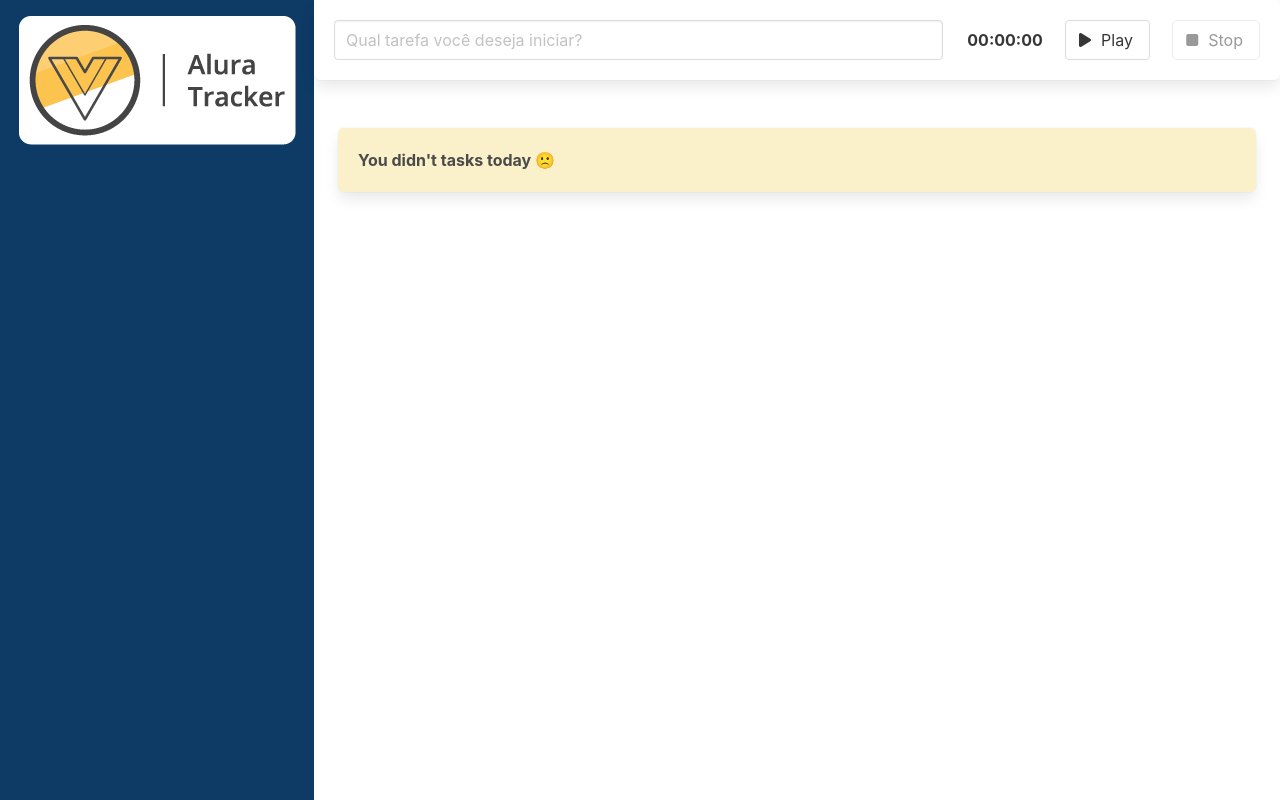
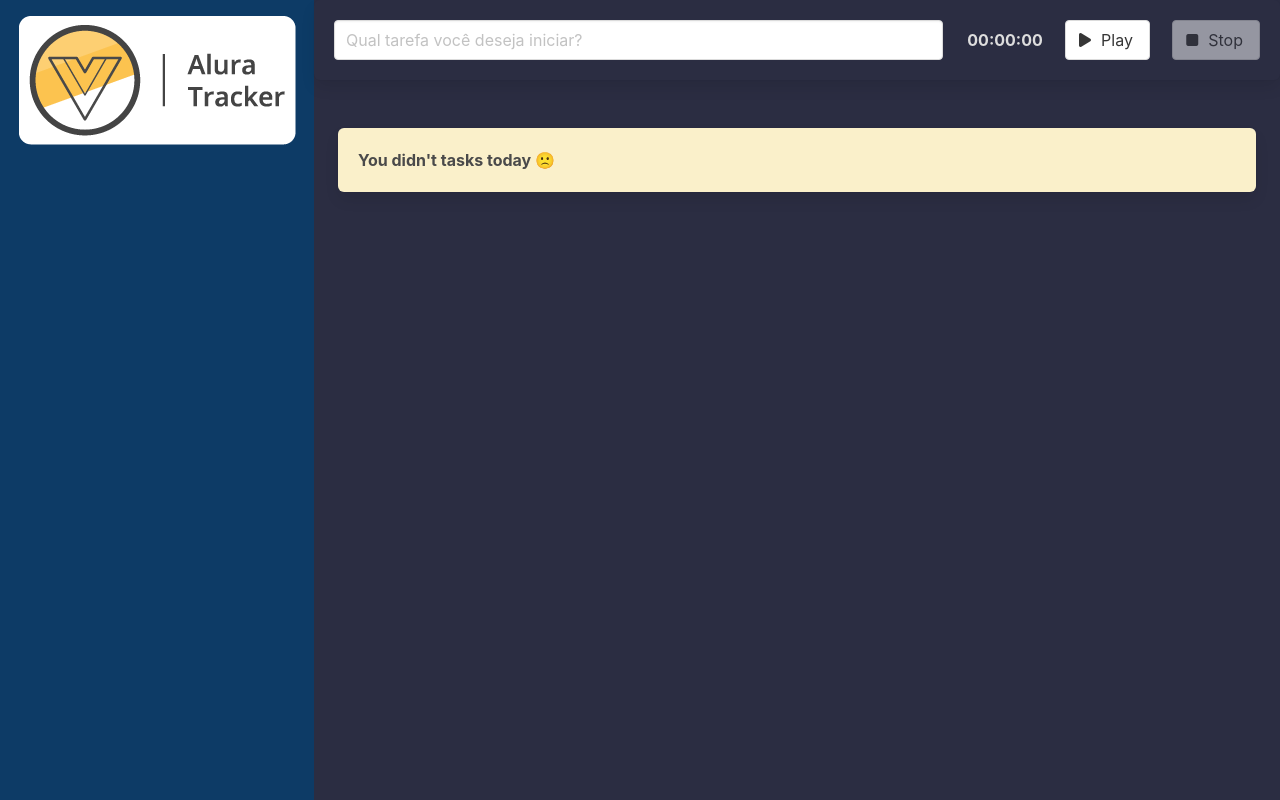
Before and after one commit to CelsonF/alura-tracker, a Vue app: page / in a window 1280 px wide. Built offline with nearby package versions, Linux system fonts and the light colour scheme.

Commit message:
Add darkmode in project

```diff
--- a/src/App.vue
+++ b/src/App.vue
@@ -1,9 +1,9 @@
 <template>
-  <main class="columns ls-gapless is-multiline">
+  <main class="columns ls-gapless is-multiline dark-mode">
 		<div class="column is-one-quarter pr-0 pb-0">
 			<SideBar/>
 		</div>
-		<div class="column is-three-quarter pl-0">
+		<div class="column is-three-quarter pl-0 content">
 			<Form @when-finished-task="addTask"/>
 			<div class="p-5">
 				<Task v-for="(task, index) in tasks" :key="index" :task="task"/>
@@ -49,3 +49,21 @@ export default defineComponent ({
 })
 
 </script>
+
+<style>
+
+main {
+	--bg-primary:#fff;
+	--text-primary:#000;
+}
+
+main.dark-mode {
+	--bg-primary:#2b2d42;
+	--text-primary:#ddd;
+}
+
+.content {
+	background-color: var(--bg-primary);
+}
+
+</style>
--- a/src/components/Chronometer.vue
+++ b/src/components/Chronometer.vue
@@ -1,6 +1,6 @@
 <template>
     <section>
-        <strong>
+        <strong class="display-chron">
             {{ timePast }}
         </strong>
     </section>
@@ -25,3 +25,9 @@ export default defineComponent({
 });
 
 </script>
+
+<style>
+.display-chron {
+    color: var(--text-primary);
+}
+</style>
--- a/src/components/Form.vue
+++ b/src/components/Form.vue
@@ -1,5 +1,5 @@
 <template>
-	<div class="box">
+	<div class="box form">
 		<div class="columns">
 			<div class="column is-8" role="form" aria-label="Formul[ario para criação de uma nova tarefa ">
 				<input type="text" class="input" placeholder="Qual tarefa você deseja iniciar?" v-model="describeTask">
@@ -37,3 +37,10 @@ export default defineComponent({
 	}
 })
 </script>
+
+<style>
+.form {
+	color: var(--text-primary);
+	background-color: var(--bg-primary);
+}
+</style>
```
